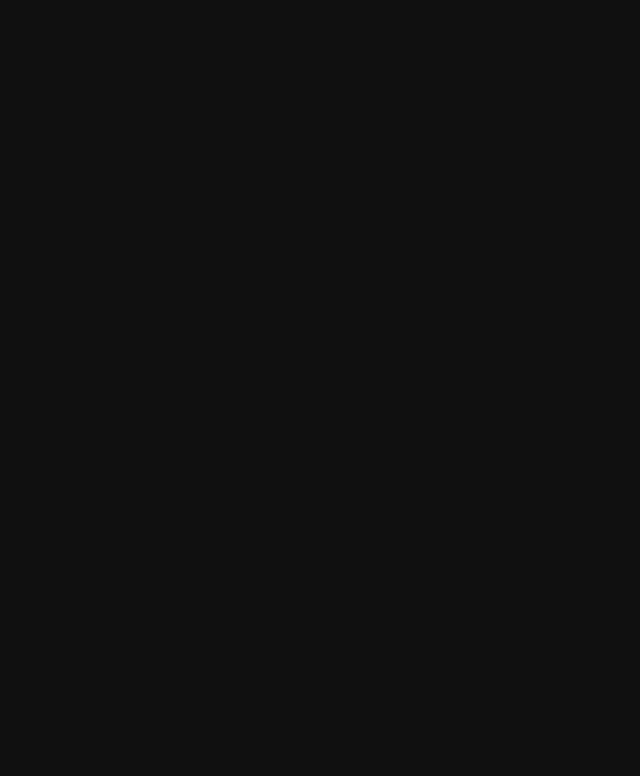
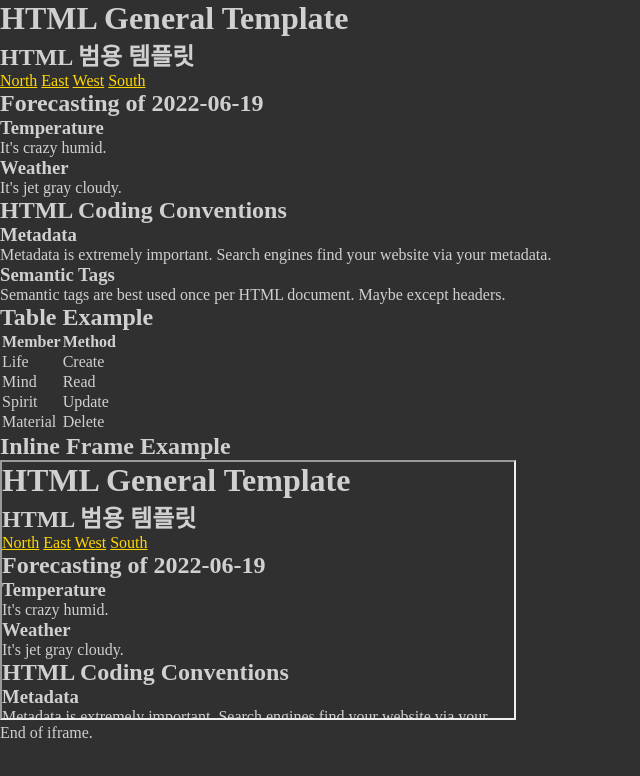
Before and after one commit to nesian42ryukaiel/nodetest, a website: page template.html in a window 1280 px wide. Shown: the whole page, without its empty margins (0-640 px from the left). Drawn offline with Linux system fonts and the light colour scheme.

Commit message:
articles, tables, inline frames

```diff
--- a/template.html
+++ b/template.html
@@ -14,10 +14,14 @@
     }
 
     body {
-      background-color: #101010;
-      color: #f0f0f0;
+      background-color: #303030;
+      color: #d0d0d0;
     }
-  </style>
+
+    a {
+      color: gold;
+    }
+  </style> <!-- disable the style tag if you'll use external stylesheet -->
   <!-- <link rel="stylesheet" href="template.css"> -->
   <link rel="apple-touch-icon-precomposed" sizes="57x57" href="favicon/aum_114x114.png">
   <link rel="apple-touch-icon-precomposed" sizes="114x114" href="favicon/aum_114x114.png">
@@ -26,13 +30,65 @@
   <link rel="icon" type="image/vnd.microsoft.icon" sizes="32x32 48x48" href="favicon/aum_032x032.ico">
   <link rel="icon" sizes="128x128" href="favicon/aum_128x128.icns">
   <link rel="icon" href="favicon/aum_032x032.png" type="image/x-icon">
+  <!-- The 32x32 && PNG favicon usually omits size in its file naming -->
   <!-- <script src="template.js"></script> -->
 </head>
 
 <body>
-  <header></header>
-  <nav></nav>
-  <main></main>
+  <header>
+    <h1>HTML General Template</h1>
+    <h2>HTML 범용 템플릿</h2>
+  </header>
+  <nav>
+    <a href="#">North</a>
+    <a href="#">East</a>
+    <a href="#">West</a>
+    <a href="#">South</a>
+  </nav>
+  <main>
+    <article>
+      <h2>Forecasting of 2022-06-19</h2>
+      <h3>Temperature</h3>
+      <p>It's crazy humid.</p>
+      <h3>Weather</h3>
+      <p>It's jet gray cloudy.</p>
+    </article>
+    <article>
+      <h2>HTML Coding Conventions</h2>
+      <h3>Metadata</h3>
+      <p>Metadata is extremely important. Search engines find your website via your metadata.</p>
+      <h3>Semantic Tags</h3>
+      <p>Semantic tags are best used once per HTML document. Maybe except headers.</p>
+    </article>
+    <div>
+      <h2>Table Example</h2>
+      <table>
+        <th>Member</th>
+        <th>Method</th>
+        <tr>
+          <td>Life</td>
+          <td>Create</td>
+        </tr>
+        <tr>
+          <td>Mind</td>
+          <td>Read</td>
+        </tr>
+        <tr>
+          <td>Spirit</td>
+          <td>Update</td>
+        </tr>
+        <tr>
+          <td>Material</td>
+          <td>Delete</td>
+        </tr>
+      </table>
+    </div>
+    <div>
+      <h2>Inline Frame Example</h2>
+      <iframe src="template.html" frameborder="1" width="512" height="256" scrolling="yes"></iframe>
+      <p>End of iframe.</p>
+    </div>
+  </main>
   <footer></footer>
 </body>
 
```
